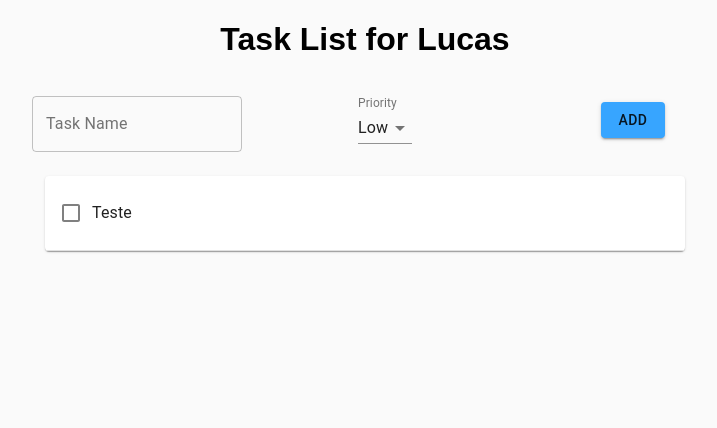
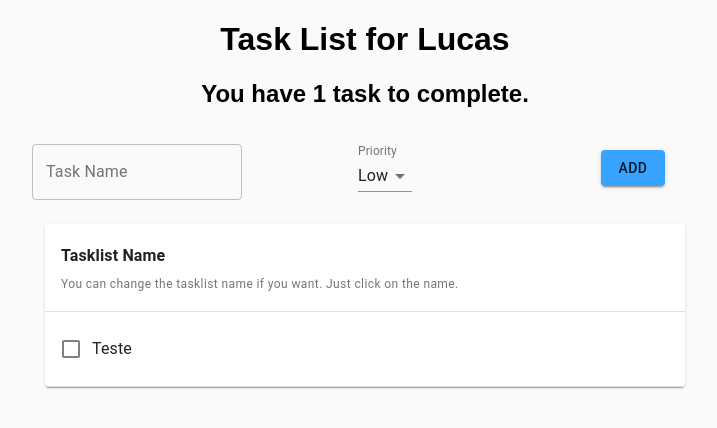
Before and after one commit to lucaspk/todolist-react, a React (Create React App) app in the folder my-app/: page / in a window 1280 px wide. Shown: the top 428 px of the page, without its empty margins (275-992 px from the left). Built offline with nearby package versions, Linux system fonts and the light colour scheme.

Commit message:
adicionando nome da lista de tarefa e refatoramento de tasklist.js

```diff
--- a/my-app/package.json
+++ b/my-app/package.json
@@ -5,7 +5,7 @@
   "dependencies": {
     "@material-ui/core": "^4.1.1",
     "js-yaml": "^3.13.1",
-    "npm": "^6.9.0",
+    "npm": "^6.9.1",
     "react": "^16.8.6",
     "react-dom": "^16.8.6",
     "react-scripts": "^3.0.1"
--- a/my-app/src/index.css
+++ b/my-app/src/index.css
@@ -19,3 +19,13 @@ body {
   max-width: 50%;
   margin: auto;
 }
+
+#tasklist-name {
+  font-weight: bold;
+
+}
+
+#tasklistname-row:hover {
+  background-color: beige;
+
+}
--- a/my-app/src/tasklist/Item.js
+++ b/my-app/src/tasklist/Item.js
@@ -1,13 +1,13 @@
 import React from 'react'
 import FormGroup from '@material-ui/core/FormGroup';
 import FormControlLabel from '@material-ui/core/FormControlLabel';
-import {getPriorityColor} from './taskPriority/PriorityColors'
+import {getCustomCheckbox} from './taskPriority/CustomColorCheckbox'
 
 export const Item = (props) => {
     const text = props.taskname
     return (<FormGroup>
               <FormControlLabel
-                control={getPriorityColor(props)}
+                control={getCustomCheckbox(props)}
                 label={text}
               />
             </FormGroup>);
--- a/my-app/src/tasklist/TaskList.js
+++ b/my-app/src/tasklist/TaskList.js
@@ -6,10 +6,11 @@ import TableBody from '@material-ui/core/TableBody';
 import TableCell from '@material-ui/core/TableCell';
 import TableRow from '@material-ui/core/TableRow';
 import Paper from '@material-ui/core/Paper';
+import InputBase from '@material-ui/core/InputBase';
+import FormHelperText from '@material-ui/core/FormHelperText';
+import {TaskTodoInfo} from './TaskTodoInfo';
 
-//task item terá prioridade, tags etc
 //no futuro ischecked pode voltar ao invés de remover []
-//tem que permitir editar
 
 class TaskList extends Component {
   constructor(props) {
@@ -19,7 +20,7 @@ class TaskList extends Component {
       list: [{ //serve como exemplo de como deverá ser o objeto
         taskname: "Teste",
         isChecked: false,
-        priority: "Low", //3 níveis Low(gray), medium(orange) e high(red)
+        priority: "Low",
         color: "gray",
         tags: ["Brincadeira"],
         description: "Vamos brincar de adoletar",
@@ -28,6 +29,7 @@ class TaskList extends Component {
       user: "Lucas",
       taskname: '',
       priority: "Low",
+      tasklistName: "Tasklist Name",
     };
 
     this.handleChangeTaskPriority = this.handleChangeTaskPriority.bind(this);
@@ -83,7 +85,7 @@ class TaskList extends Component {
     return COLORS[idx]
   }
 
-  renderTaskInput() { //acho melhor transformar em um function component dps passando Tasklist
+  renderTaskInput() {
 
     return <ul>
               <TaskInput
@@ -97,13 +99,8 @@ class TaskList extends Component {
             </ul>
   }
 
-  renderTaskTable(list) {
+  renderTableItem(task, index) {
     return (
-      <Paper id="paper">
-        <Table>
-          <TableBody>
-            {list.map((task, index) => (
-              <TableRow key={index}>
             <TableCell component="th" scope="row" id="cell">
               <Item
                 taskname={task.taskname}
@@ -116,6 +113,33 @@ class TaskList extends Component {
                 bgcolor={task.color}
                 removeTask={() => this.handleRemoveTask(task.taskname)} />
             </TableCell>
+      );
+  }
+
+  renderTaskListName() {
+    return (
+      <TableRow id="tasklistname-row">
+        <TableCell component="th" scope="row" id="cell">
+            <InputBase id="tasklist-name"
+              defaultValue={this.state.tasklistName}
+              inputProps={{ 'aria-label': 'naked' }}
+              margin="normal"
+            />
+            <FormHelperText>You can change the tasklist name if you want. Just click on the name.</FormHelperText>
+        </TableCell>
+      </TableRow>
+    );
+  }
+
+  renderTaskTable(list) {
+    return (
+      <Paper id="paper">
+        <Table>
+          <TableBody>
+            {this.renderTaskListName()}
+            {list.map((task, index) => (
+              <TableRow key={index}>
+                {this.renderTableItem(task, index)}
               </TableRow>
             ))}
           </TableBody>
@@ -124,20 +148,20 @@ class TaskList extends Component {
     );
   }
 
-  //criar tasks a partir da lista
-  renderTasks() {
+  renderTaskList() {
     const list = this.state.list
     console.log(list)
     return this.renderTaskTable(list)
   }
 
-  renderTaskList() {
-    return this.renderTasks()
+  renderTasksTodoMsg() {
+    return <TaskTodoInfo len={this.state.list.length}/>
   }
 
   render() {
     return  <div>
               <h1>Task List for {this.state.user}</h1>
+              {this.renderTasksTodoMsg()}
               {this.renderTaskInput()}
               {this.renderTaskList()}
             </div>
--- /dev/null
+++ b/my-app/src/tasklist/TaskTodoInfo.js
@@ -0,0 +1,11 @@
+import React from 'react'
+
+export const TaskTodoInfo = (props) => {
+    let msg = <h2>You have {props.len} tasks to complete.</h2>
+    if (props.len === 0) {
+        msg = <h2>You have no tasks. Enjoy you day!</h2>
+    } else if (props.len === 1) {
+        msg = <h2>You have {props.len} task to complete.</h2>
+    }
+    return msg
+}
--- a/my-app/src/tasklist/taskInput/TaskInput.js
+++ b/my-app/src/tasklist/taskInput/TaskInput.js
@@ -11,13 +11,6 @@ const useStyles = makeStyles(theme => ({
     flexDirection: 'row',
     alignItems: 'center',
     justifyContent: 'center',
-  },
-  formControl: {
-    margin: theme.spacing(1),
-    minWidth: 120,
-  },
-  selectEmpty: {
-    marginTop: theme.spacing(2),
   },
   item: {
     flex: 0.2,
--- a/my-app/src/tasklist/taskPriority/PriorityColors.js
+++ b/my-app/src/tasklist/taskPriority/CustomColorCheckbox.js
@@ -1,13 +1,9 @@
 import React from 'react'
 import Checkbox from '@material-ui/core/Checkbox';
 
-const getCustomCheckbox = (props) => {
+export const getCustomCheckbox = (props) => {
   return  <Checkbox
             style={{color: props.bgcolor}}
             onChange={props.removeTask}
           />
 }
-
-export const getPriorityColor = (props) => {
-    return getCustomCheckbox(props)
-  }
--- a/my-app/src/tasklist/taskPriority/PriorityInput.js
+++ b/my-app/src/tasklist/taskPriority/PriorityInput.js
@@ -14,17 +14,17 @@ export const PriorityInput = (props) => {
             <Select
                 onChange={props.changeTaskPriority}
                 value={props.value}
-                inputProps={
+                inputProps={{
+                    name: 'priority',
+                    id: 'priority-select',
+                }}>
                     {
-                        name: 'priority',
-                        id: 'priority-select',
-                    }
-                }>
-                    {PRIORITIES.map((priority, index) => (
+                        PRIORITIES.map((priority, index) => (
                         <MenuItem key={index} value={priority} style={{backgroundColor: COLORS[index]}}>
                             {priority}
                         </MenuItem>
-                    ))}
+                        ))
+                    }
             </Select>
         </FormControl>
     )
```
Also changed, not shown: my-app/src/todo.txt (added), 1 other file (tests, documents, lock files or other folders). Lines whose indentation alone changed are shown as unchanged.
